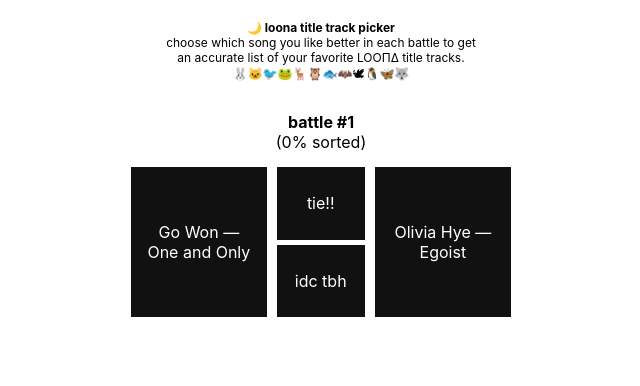
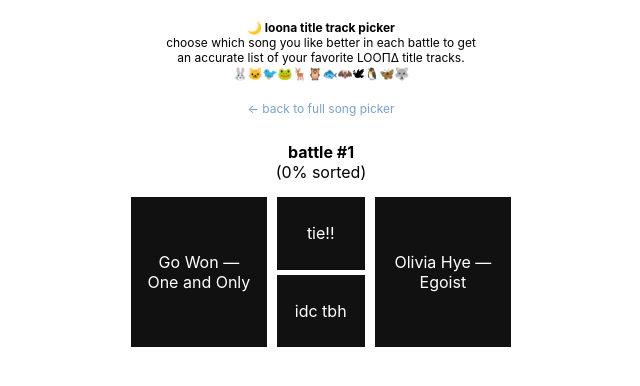
Before and after one commit to skullface/girlgroupsdotnet, a Jekyll site: the page song-picker/loona/titles/index.html, which Jekyll copies as it is, in a window 1280 px wide. Shown: the top 386 px of the page, without its empty margins (319-959 px from the left). Built offline with Jekyll 4.4.1, drawn with Linux system fonts in a browser that asks for light colours.

Commit message:
link back to main sorter

```diff
--- a/song-picker/loona/index.html
+++ b/song-picker/loona/index.html
@@ -359,7 +359,7 @@
     <strong>🌙 loona song picker</strong>
     choose which track you like better in each battle to get an accurate list of your favorite songs from the group.<br>
     🐰🐱🐦🐸🦌🦉🐟🦇🕊🐧🦋🐺<br><br>
-    too many songs? try these: <br><a href="titles">title tracks only</a> • <a href="purists">no intros/ remixes</a> • <a href="b-sides">b-sides only</a>
+    too many songs? try these: <br><a href="titles">title tracks only</a> • <a href="purists">no intros/remixes</a> • <a href="b-sides">b-sides only</a>
   </p>
 
   <table id="mainTable" align="center">
--- a/song-picker/loona/purists/index.html
+++ b/song-picker/loona/purists/index.html
@@ -349,7 +349,9 @@
   <p>
     <strong>🌙 loona song picker</strong>
     choose which track you like better in each battle to get an accurate list of your favorite LOOΠΔ songs (without any remixes or intros)<br>
-    🐰🐱🐦🐸🦌🦉🐟🦇🕊🐧🦋🐺
+    🐰🐱🐦🐸🦌🦉🐟🦇🕊🐧🦋🐺<br><br>
+
+    <a href="../">← back to full song picker</a>
   </p>
 
   <table id="mainTable" align="center">
--- a/song-picker/loona/titles/index.html
+++ b/song-picker/loona/titles/index.html
@@ -328,7 +328,9 @@
   <p>
     <strong>🌙 loona title track picker</strong>
     choose which song you like better in each battle to get an accurate list of your favorite LOOΠΔ title tracks.<br>
-    🐰🐱🐦🐸🦌🦉🐟🦇🕊🐧🦋🐺
+    🐰🐱🐦🐸🦌🦉🐟🦇🕊🐧🦋🐺<br><br>
+
+    <a href="../">← back to full song picker</a>
   </p>
 
   <table id="mainTable" align="center">
```
